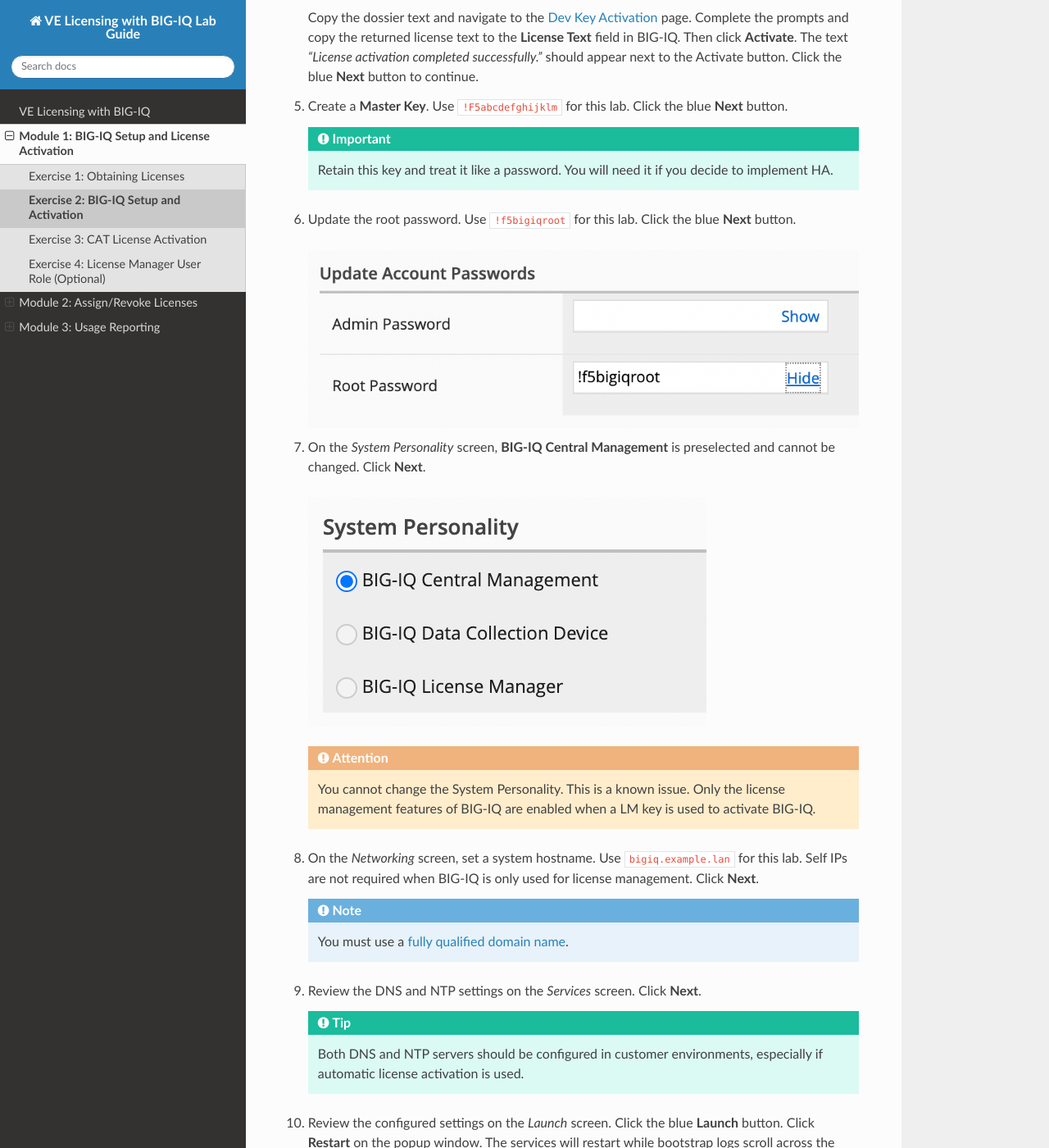
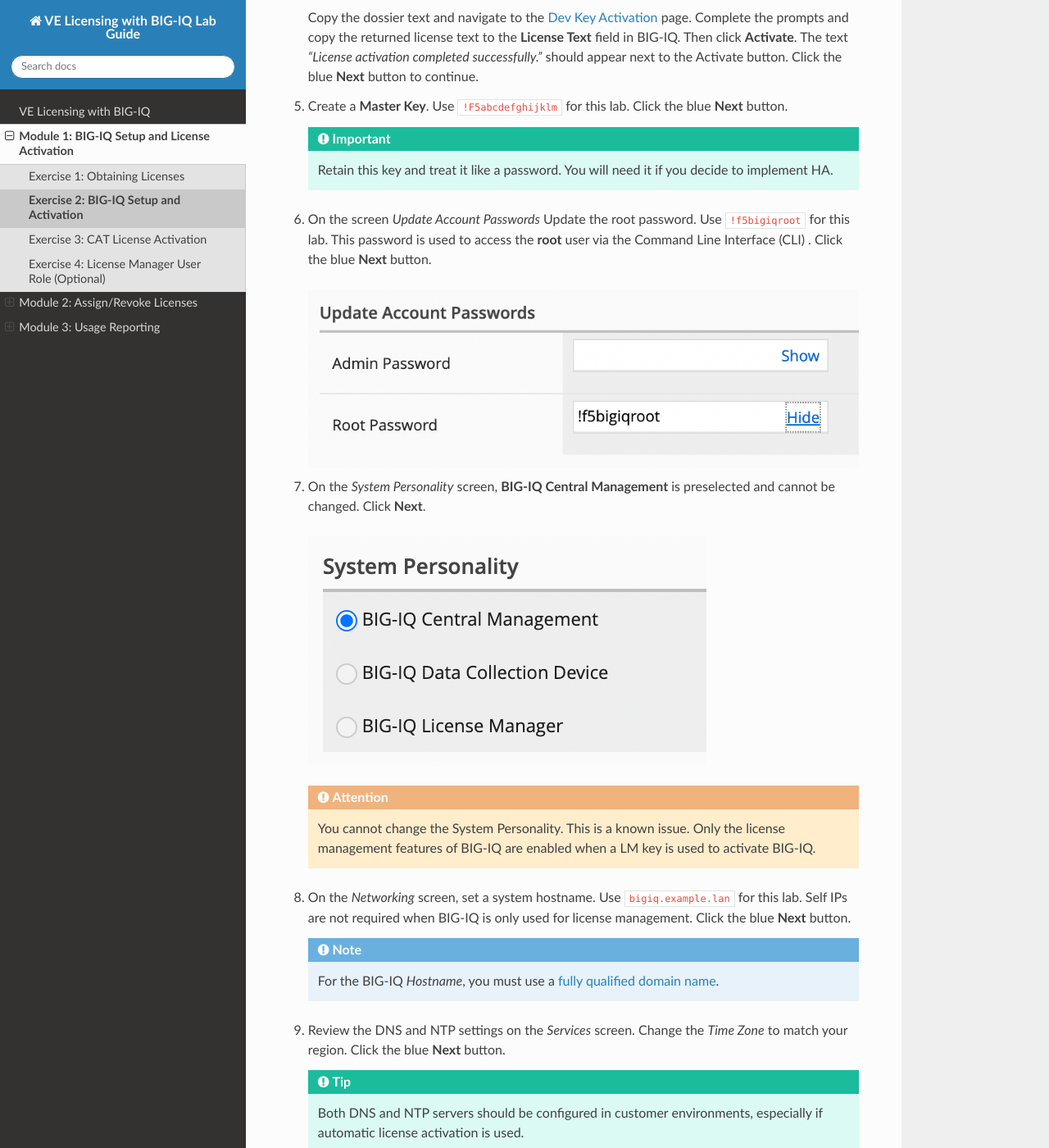
Before and after one commit to marcopaulo42/BIG-IQ-licensing-lab-guide, a Sphinx documentation site: the page built from docs/licensing/bigiq.rst, in a window 1280 px wide and 1400 px high, scrolled down 1944 px. Shown: the whole window at 82% size. Built offline with Sphinx 7.4.7 and the Read the Docs theme 2.0.0, drawn with Linux system fonts in a browser that asks for light colours.

Commit message:
Update bigiq.rst

```diff
--- a/docs/licensing/bigiq.rst
+++ b/docs/licensing/bigiq.rst
@@ -47,7 +47,7 @@
 
    .. important:: Retain this key and treat it like a password. You will need it if you decide to implement HA.
 
-#. Update the root password. Use ``!f5bigiqroot`` for this lab. Click the blue **Next** button.
+#. On the screen *Update Account Passwords* Update the root password. Use ``!f5bigiqroot`` for this lab. This password is used to access the **root** user via the Command Line Interface (CLI) . Click the blue **Next** button.
 
    .. image:: ../images/root-passwd.png
 
@@ -60,16 +60,16 @@
       of BIG-IQ are enabled when a LM key is used to activate BIG-IQ.
 
 #. On the *Networking* screen, set a system hostname. Use ``bigiq.example.lan`` for this lab. Self IPs are not
-   required when BIG-IQ is only used for license management. Click **Next**.
+   required when BIG-IQ is only used for license management. Click the blue **Next** button.
 
-   .. note:: You must use a `fully qualified domain name <https://en.wikipedia.org/wiki/Fully_qualified_domain_name>`_.
+   .. note:: For the BIG-IQ *Hostname*, you must use a `fully qualified domain name <https://en.wikipedia.org/wiki/Fully_qualified_domain_name>`_.
 
-#. Review the DNS and NTP settings on the *Services* screen. Click **Next**.
+#. Review the DNS and NTP settings on the *Services* screen. Change the *Time Zone* to match your region. Click the blue **Next** button.
 
    .. tip:: Both DNS and NTP servers should be configured in customer environments, especially if automatic license
       activation is used.
 
-#. Review the configured settings on the *Launch* screen. Click the blue **Launch** button. Click **Restart** on the
+#. Review the configured settings on the *Summary* screen. Click the blue **Launch** button. Click **Restart** on the
    popup window. The services will restart while bootstrap logs scroll across the screen.
 
    .. image:: ../images/restart-services.png
```
